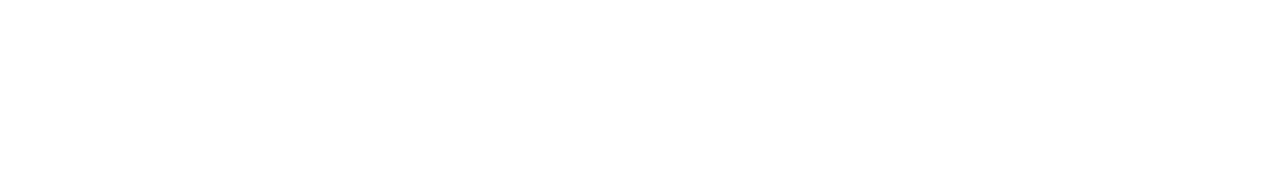
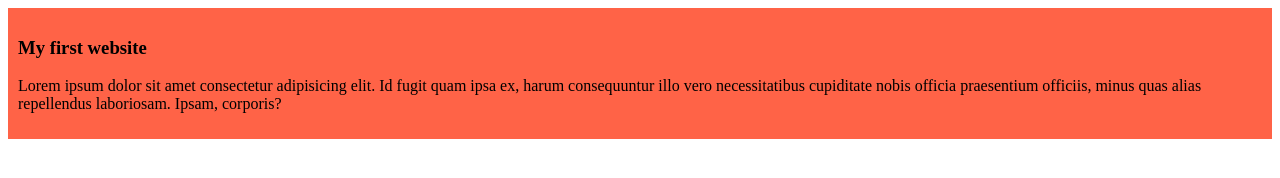
Before and after one commit to maruf318/my-simple-website, a plain HTML site: page index.html in a window 1280 px wide. Drawn offline with Linux system fonts and the light colour scheme.

Commit message:
added the first blog

```diff
--- a/index.html
+++ b/index.html
@@ -4,6 +4,17 @@
     <meta charset="UTF-8" />
     <meta name="viewport" content="width=device-width, initial-scale=1.0" />
     <title>My Simple Website</title>
+    <link rel="stylesheet" href="styles/blog.css" />
   </head>
-  <body></body>
+  <body>
+    <div>
+      <h3>My first website</h3>
+      <p>
+        Lorem ipsum dolor sit amet consectetur adipisicing elit. Id fugit quam
+        ipsa ex, harum consequuntur illo vero necessitatibus cupiditate nobis
+        officia praesentium officiis, minus quas alias repellendus laboriosam.
+        Ipsam, corporis?
+      </p>
+    </div>
+  </body>
 </html>
--- /dev/null
+++ b/styles/blog.css
@@ -0,0 +1,4 @@
+div {
+  background-color: tomato;
+  padding: 10px;
+}
```
